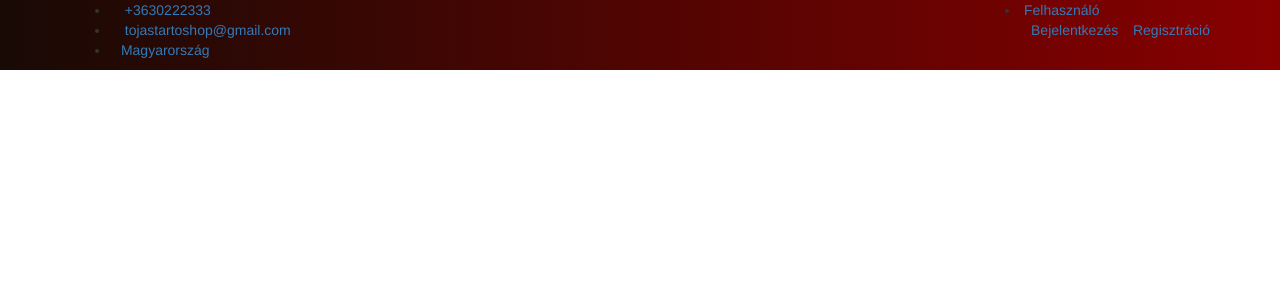
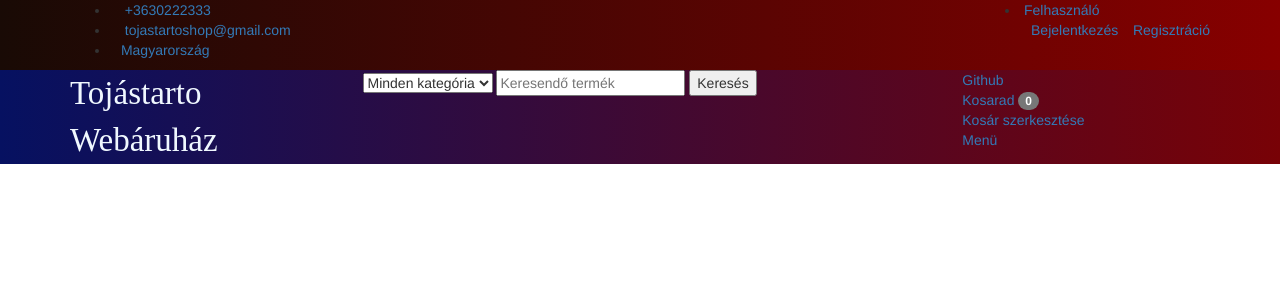
Before and after one commit to gery0228/UNIDEB_2019_1_3_Tojastarto_webshop, a PHP site: page /header.php in a window 1280 px wide. Shown: the top 300 px of the page. Run offline with PHP 8.4, Linux system fonts and the light colour scheme; a stand-in replaces the project's code that opens the database connection; some libraries are stand-ins or nearby versions; some web fonts are replaced.

Commit message:
header.php-ban MAIN HEADER rész hozzáadva a body-hoz.

```diff
--- a/Webshop/header.php
+++ b/Webshop/header.php
@@ -155,5 +155,94 @@ session_start();
 				</div>
 			</div>
 			<!-- /TOP HEADER -->
+
+			<!-- MAIN HEADER -->
+			<div id="header">
+				<!-- container -->
+				<div class="container">
+					<!-- row -->
+					<div class="row">
+						<!-- LOGO -->
+						<div class="col-md-3">
+							<div class="header-logo">
+								<a href="#" class="logo">
+								<font style="font-style:normal; font-size: 33px;color: aliceblue;font-family: serif">
+                                        Tojástarto Webáruház
+                                    </font>
+
+								</a>
+							</div>
+						</div>
+						<!-- /LOGO -->
+
+						<!-- SEARCH BAR -->
+						<div class="col-md-6">
+							<div class="header-search">
+								<form>
+									<select class="input-select">
+										<option value="0">Minden kategória</option>
+										<option value="1">Ruha (F)</option>
+										<option value="1">Ruha (N) </option>
+									</select>
+									<input class="input" id="search" type="text" placeholder="Keresendő termék">
+									<button type="submit" id="search_btn" class="search-btn">Keresés</button>
+								</form>
+							</div>
+						</div>
+						<!-- /SEARCH BAR -->
+
+						<!-- ACCOUNT -->
+						<div class="col-md-3 clearfix">
+							<div class="header-ctn">
+								<!-- Wishlist -->
+								<div>
+									<a href="https://github.com/gery0228/UNIDEB_2019_1_3_Tojastarto_webshop">
+										<i class="fa fa-github"></i>
+										<span>Github</span>
+
+									</a>
+								</div>
+								<!-- /Wishlist -->
+
+								<!-- Cart -->
+								<div class="dropdown">
+									<a class="dropdown-toggle" data-toggle="dropdown" aria-expanded="true">
+										<i class="fa fa-shopping-cart"></i>
+										<span>Kosarad</span>
+										<div class="badge qty">0</div>
+									</a>
+									<div class="cart-dropdown"  >
+										<div class="cart-list" id="cart_product">
+
+
+										</div>
+
+										<div class="cart-btns">
+												<a href="cart.php" style="width:100%;"><i class="fa fa-edit"></i>  Kosár szerkesztése</a>
+
+										</div>
+									</div>
+
+									</div>
+								<!-- /Cart -->
+
+								<!-- Menu Toogle -->
+								<div class="menu-toggle">
+									<a href="#">
+										<i class="fa fa-bars"></i>
+										<span>Menü</span>
+									</a>
+								</div>
+								<!-- /Menu Toogle -->
+							</div>
+						</div>
+						<!-- /ACCOUNT -->
+					</div>
+					<!-- row -->
+				</div>
+				<!-- container -->
+			</div>
+			<!-- /MAIN HEADER -->
+
 		</body>
 		</html>
```
